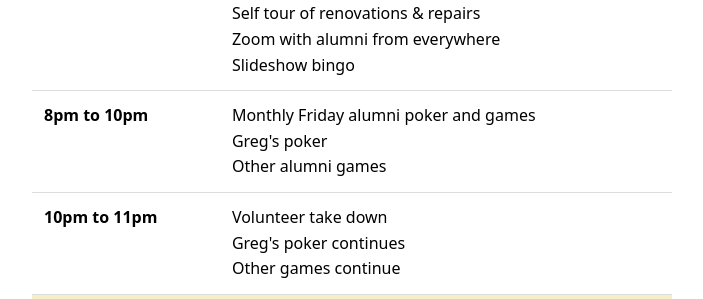
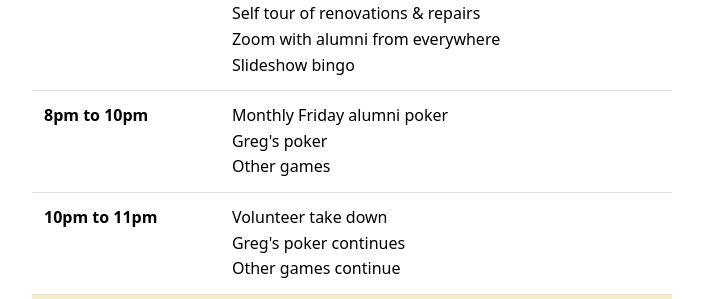
Before and after one commit to mciechanumich/WES100, a Jekyll site: the page built from docs/index.html, in a window 1280 px wide and 900 px high, scrolled down 500 px. Shown: the part 156-455 px from the top of the window, without its empty margins (288-991 px from the left). Built offline with Jekyll 4.4.1, drawn with Linux system fonts in a browser that asks for light colours.

Commit message:
fix: games

```diff
--- a/docs/index.html
+++ b/docs/index.html
@@ -46,9 +46,9 @@ Slideshow bingo
         </div>
         <div class="div-table2-row">
             <div class="div-table2-cell">8pm to 10pm</div>
-            <div class="div-table2-cell">Monthly Friday alumni poker and games<br/>
+            <div class="div-table2-cell">Monthly Friday alumni poker<br/>
             Greg's poker<br/>
-            Other alumni games
+            Other games
             </div>
         </div>
         <div class="div-table2-row">
```
